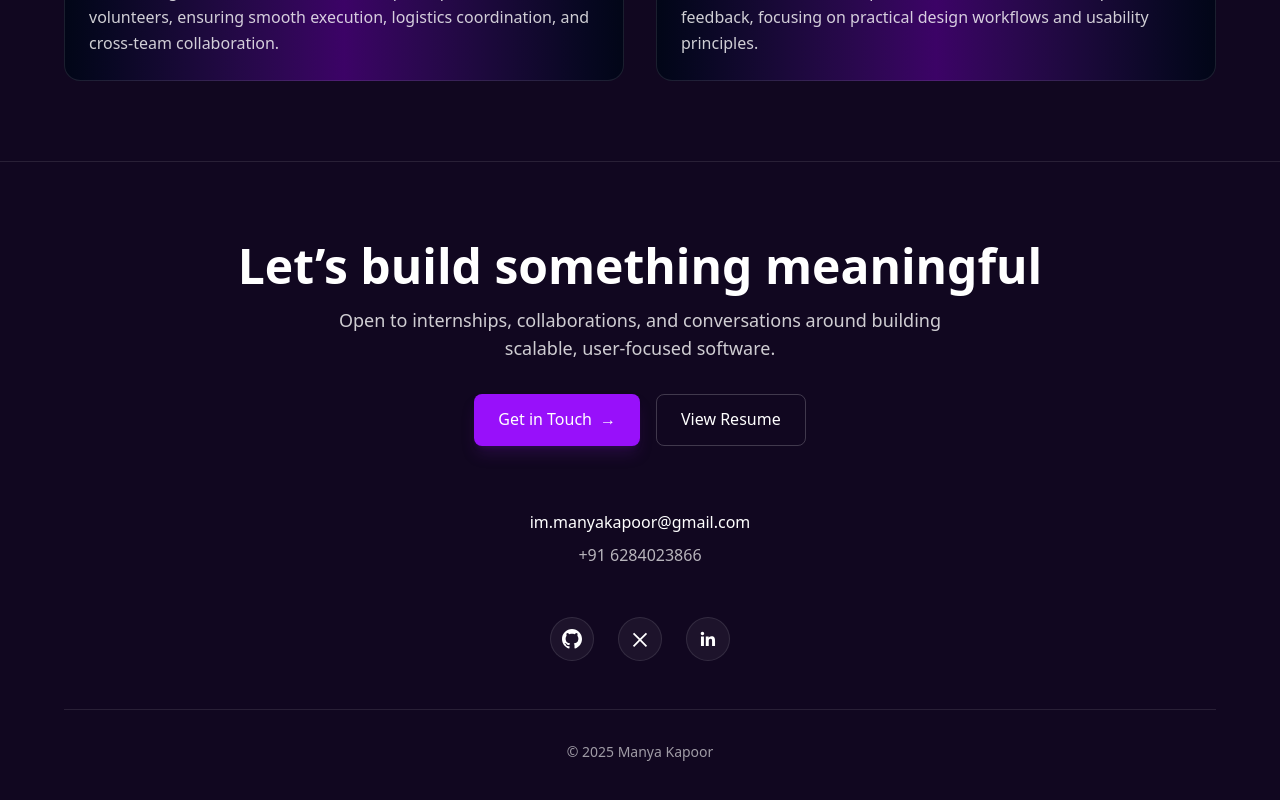
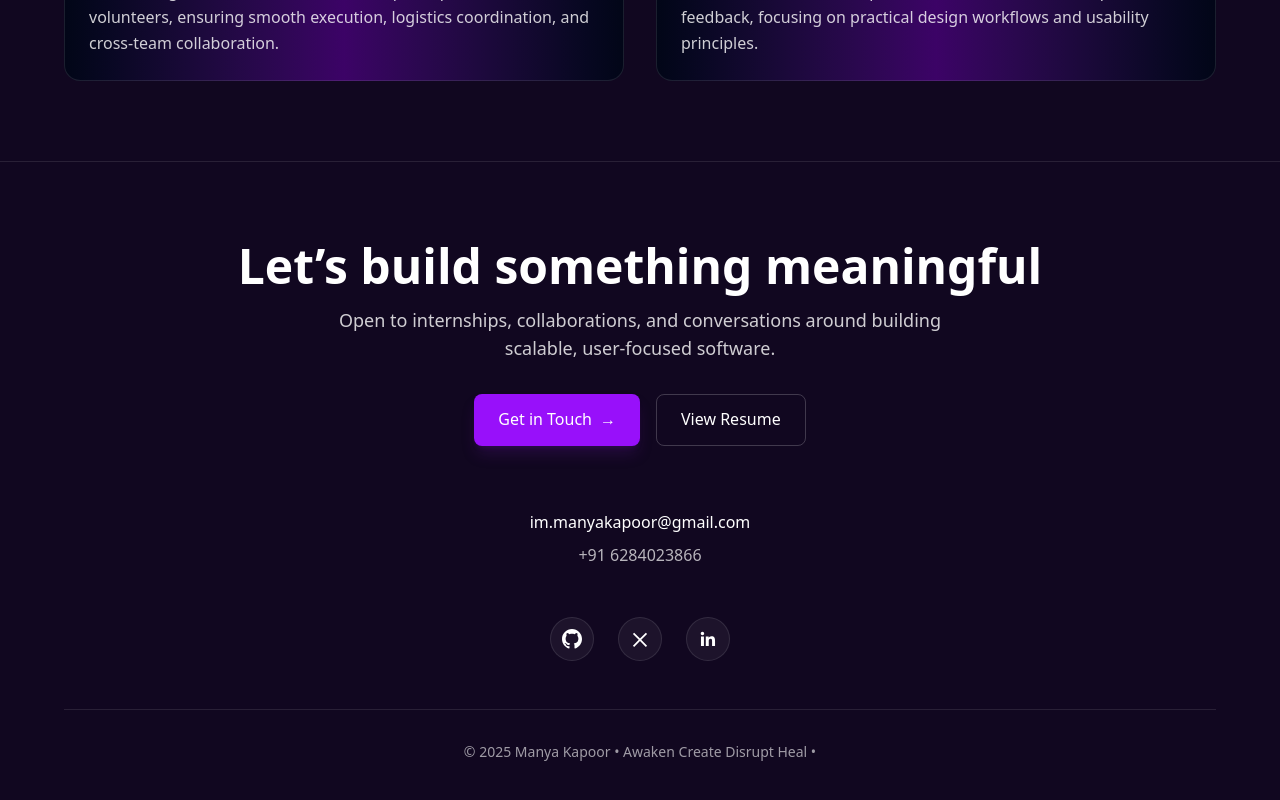
Before and after one commit to Manyaxkapoor/manya_portfolio, a Next.js app: page / in a window 1280 px wide. Shown: the part 5838-6638 px from the top of the page. Built offline with nearby package versions, Linux system fonts and the light colour scheme.

Commit message:
final touches

```diff
--- a/app/components/Footer.tsx
+++ b/app/components/Footer.tsx
@@ -109,7 +109,7 @@ export default function Footer(): React.JSX.Element {
         {/* Bottom */}
         <div className="text-center pt-8 border-t border-white/10">
           <p className="text-white/60 text-sm">
-            © {new Date().getFullYear()} Manya Kapoor
+            © {new Date().getFullYear()} Manya Kapoor • Awaken Create Disrupt Heal •
           </p>
         </div>
       </div>
```
Also changed, not shown: app/components/Projects.tsx (+12 -0 lines).
